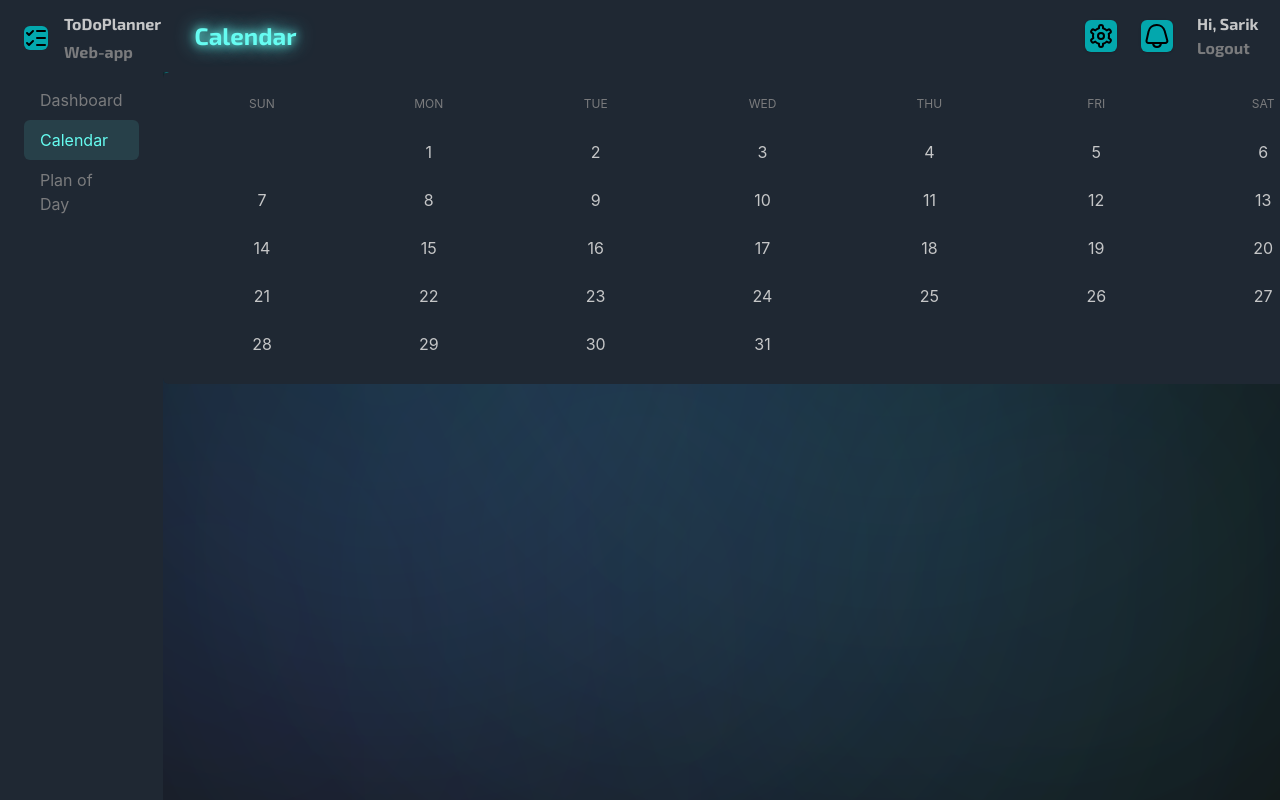
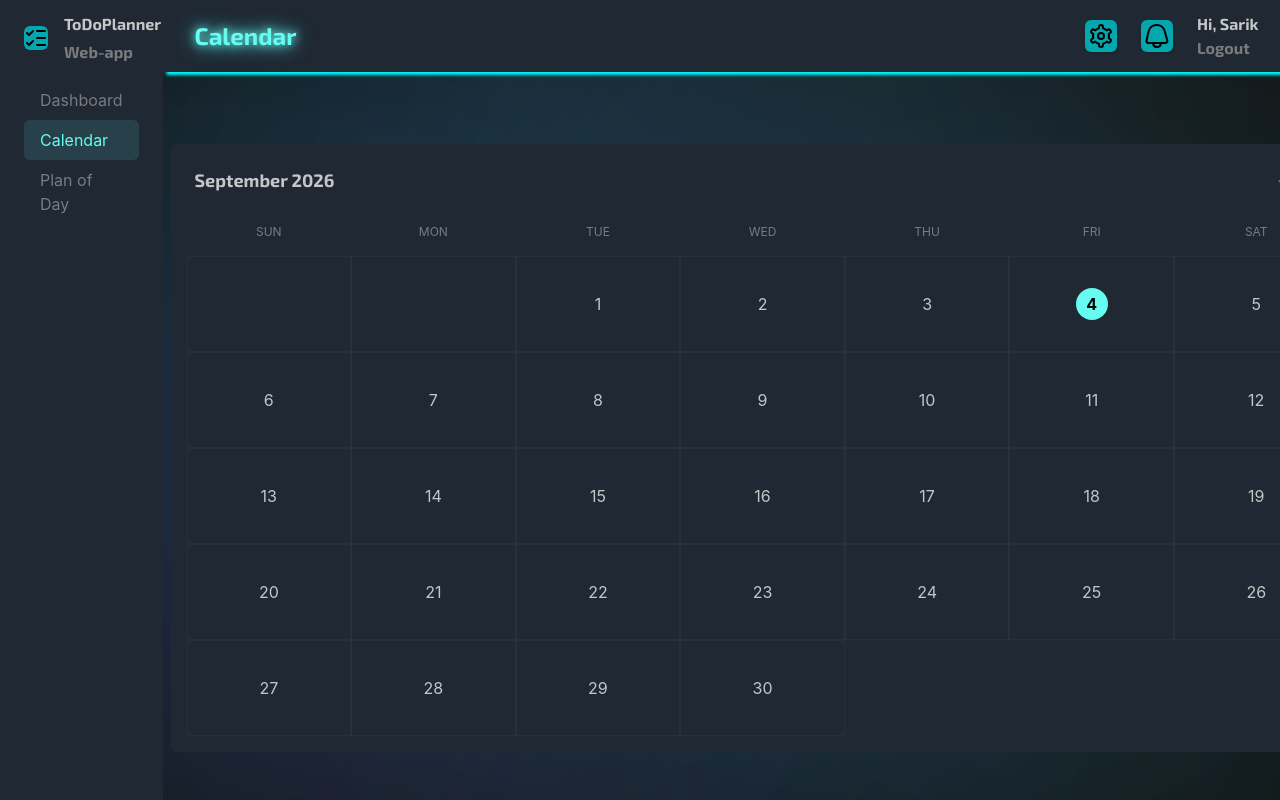
Before and after one commit to sariklol/toDoPlanner, a React (Vite) app: page /calendar in a window 1280 px wide. Built offline with nearby package versions, Linux system fonts and the light colour scheme.

Commit message:
added a calendar

```diff
--- a/src/components/calendar/CalendarGrid.tsx
+++ b/src/components/calendar/CalendarGrid.tsx
@@ -1,30 +1,84 @@
+import { useState } from "react";
 
 const CalendarGrid = () => {
-    const year = 2026
-    const month = 6
+    const [currentDate, setCurrentDate] = useState<Date>(new Date())
+    const today = new Date()
+
+    const year = currentDate.getFullYear()
+    const month = currentDate.getMonth()
 
     const daysInMonth = new Date(year, month + 1, 0).getDate()
-    const firstDayWeekday = new Date(year, month, 1).getDate()
+    const firstDayWeekday = new Date(year, month, 1).getDay()
     const padding = Array.from({ length: firstDayWeekday }, () => null)
     const days = Array.from({ length: daysInMonth }, (_, i) => i + 1)
-    const calendarCells = [...padding, ...days]
+    const calendarCells: (number | null)[] = [...padding, ...days]
     const weekdayLabels = ['SUN', 'MON', 'TUE', 'WED', 'THU', 'FRI', 'SAT']
 
+    const handlePrevMonth = () => {
+        setCurrentDate(new Date(year, month - 1, 1))
+    }
+
+    const handleNextMonth = () => {
+        setCurrentDate(new Date(year, month + 1, 1))
+    }
+
+    const isToday = (day: number) => {
+        return (
+            day === today.getDate() &&
+            month === today.getMonth() &&
+            year === today.getFullYear()
+        )
+    }
+
+    const monthName = currentDate.toLocaleString('default', { month: 'long' })
 
     return (
-        <div className="bg-card-bg rounded-md p-4">
+        <div className="bg-card-bg rounded-md p-4 mt-18 mx-2">
+            {/* Header */}
+            <div className="flex items-center justify-between mb-4 px-2">
+                <h2 className="text-main-text font-display text-lg">
+                    {monthName} {year}
+                </h2>
+                <div className="flex gap-2">
+                    <button
+                        className="p-2 text-subtle-text hover:text-main-text transition-colors cursor-pointer"
+                        onClick={handlePrevMonth}
+                    >
+                        &lt;
+                    </button>
+                    <button
+                        className="p-2 text-subtle-text hover:text-main-text transition-colors cursor-pointer"
+                        onClick={handleNextMonth}
+                    >
+                        &gt;
+                    </button>
+                </div>
+            </div>
+
+            {/* Labels */}
             <div className="grid grid-cols-7 text-subtle-text text-xs mb-2">
                 {weekdayLabels.map((label) => (
-                    <div key={label} className="text-center py-2">{label}</div>
+                    <div key={label} className="text-center py-2">
+                        {label}
+                    </div>
                 ))}
             </div>
 
+            {/* Grid */}
             <div className="grid grid-cols-7">
-                {calendarCells.map((day, index) => (
-                    <div key={index} className="text-center py-3 text-main-text">
-                        {day}
-                    </div>
-                ))}
+                {calendarCells.map((day: number | null, index: number) => {
+                    const todayMatch = day !== null && isToday(day)
+
+                    return (
+                        <div key={index} className="text-center py-3 text-main-text border border-subtle-text/10 h-24 flex items-center justify-center">
+                            {day !== null ? (
+                                <span className={todayMatch ? "bg-neon-cyan text-black font-bold rounded-full w-8 h-8 flex items-center justify-center" : ""}>
+                                    {day}
+                                </span>
+                            ) : null}
+                        </div>
+                    )
+                })}
             </div>
         </div>
     )
```
